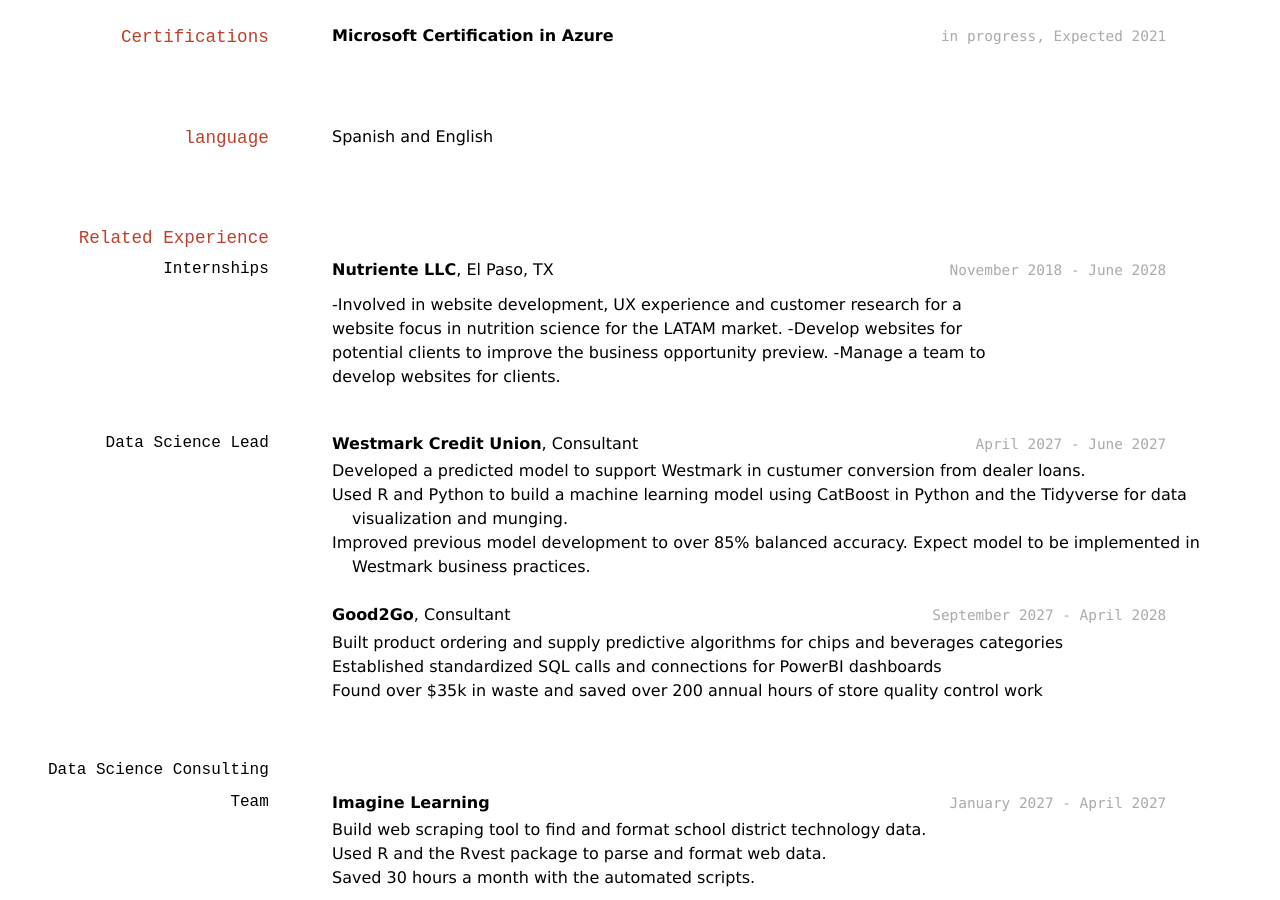
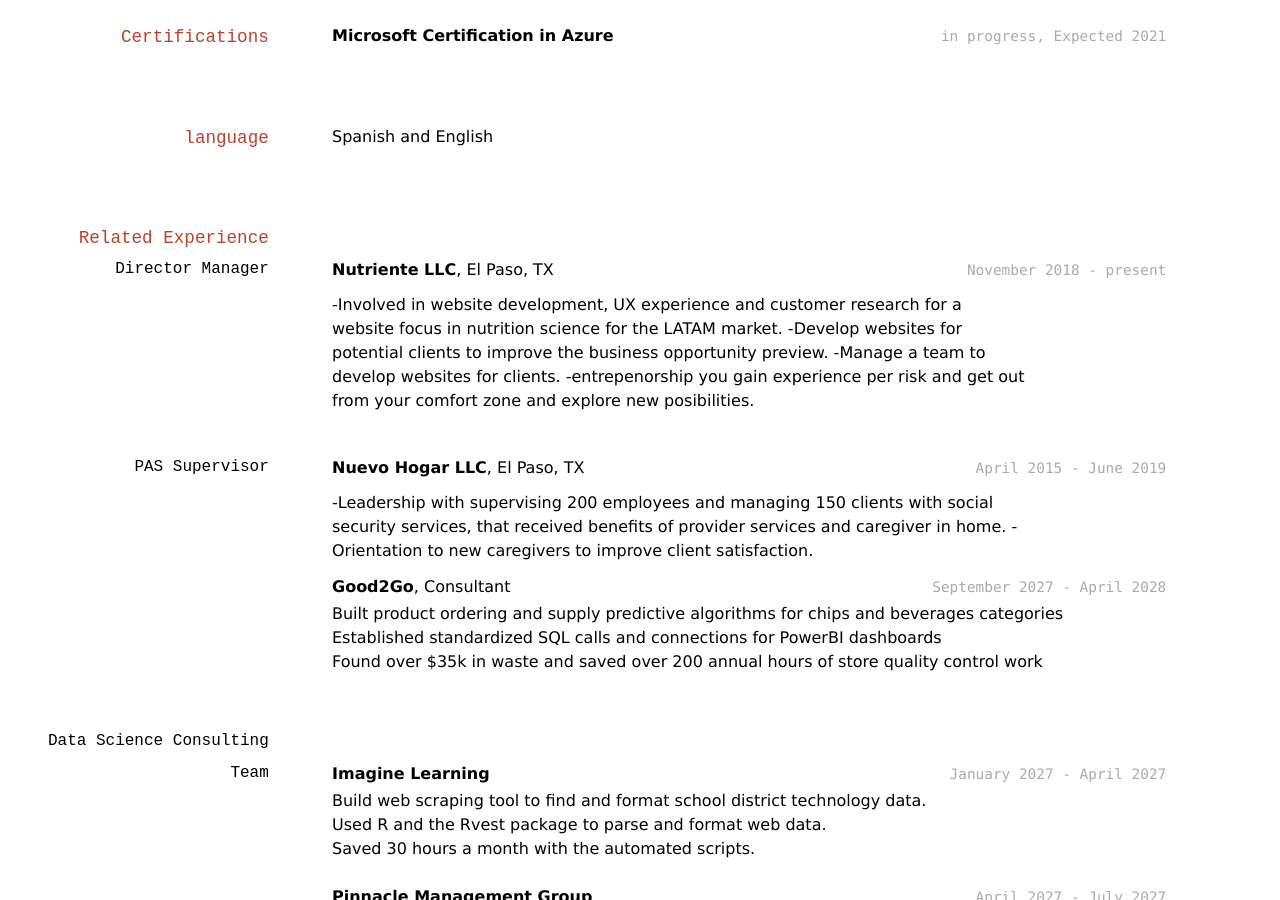
Before and after one commit to iodaniel/iodaniel_resume, a Jekyll site: the page built from docs/index.md, in a window 1280 px wide and 900 px high, scrolled down 435 px. Built offline with Jekyll 4.4.1, drawn with Linux system fonts in a browser that asks for light colours.

Commit message:
work_upgrade

```diff
--- a/docs/index.md
+++ b/docs/index.md
@@ -38,23 +38,23 @@ Spanish and English
 
 ## Related Experience
 
-### Internships
+### Director Manager
 
-`November 2018 - June 2028`
+`November 2018 - present`
 __Nutriente LLC__, El Paso, TX
 
 -Involved in website development, UX experience and customer research for a website focus in nutrition science for the LATAM market.
 -Develop websites for potential clients to improve the business opportunity preview.
  -Manage a team to  develop websites for clients.
+ -entrepenorship you gain experience per risk and get out from your comfort zone and explore new posibilities.
 
-### Data Science Lead
+### PAS Supervisor
 
-`April 2027 - June 2027`
-__Westmark Credit Union__, Consultant
+`April 2015 - June 2019`
+__Nuevo Hogar LLC__, El Paso, TX
 
-- Developed a predicted model to support Westmark in custumer conversion from dealer loans.
-- Used R and Python to build a machine learning model using CatBoost in Python and the Tidyverse for data visualization and munging.
-- Improved previous model development to over 85% balanced accuracy. Expect model to be implemented in Westmark business practices.
+-Leadership with supervising 200 employees and managing 150 clients with social security services, that received benefits of provider services and caregiver in home.
+-Orientation to new caregivers to improve client satisfaction.
 
 `September 2027 - April 2028`
 __Good2Go__, Consultant
```
